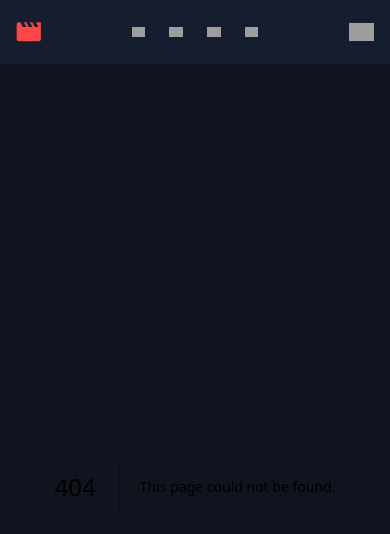
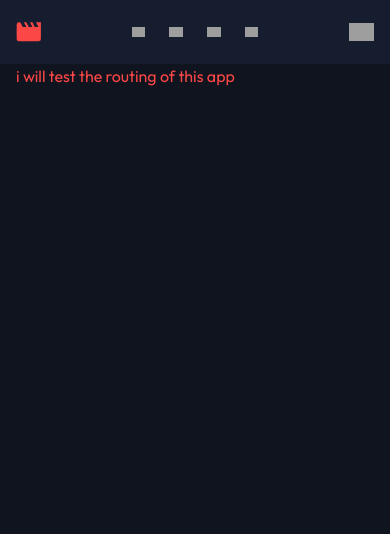
Before and after one commit to BilalHassen/entertainment-app, a Next.js app: page /testPage in a window 390 px wide. Before the commit this address had no page. Shown: the top 534 px of the page. Built offline with nearby package versions, Linux system fonts and the light colour scheme; grey boxes are pictures that could not be loaded.

Commit message:
add breakpoints for responsive design

```diff
--- a/app/layout.jsx
+++ b/app/layout.jsx
@@ -1,16 +1,8 @@
-// Importing the global CSS file to apply styles throughout the entire application.
+import Head from "next/head";
 import "../styles/global.css";
-// Importing the Outfit font from Google Fonts with Next.js
 import { Outfit } from "@next/font/google";
-// Importing React to create functional components.
 import React from "react";
 import Nav from "./ui/nav/nav.jsx";
-
-// This object defines metadata for the application, such as the title and description.
-export const metadata = {
-  title: "Movies App", // The title of the app, displayed in the browser tab or window title.
-  description: "Discover & organize your favourite movies and videos", // A brief description of the app.
-};
 
 // Corrected font import with the Outfit font
 const outfitFont = Outfit({
@@ -20,18 +12,24 @@ const outfitFont = Outfit({
 
 // The main layout component for the entire application.
 const RootLayout = ({ children }) => {
-  // The RootLayout component is using the 'children' prop.
-  // This prop will contain the content (components) passed to RootLayout when used elsewhere in the app.
-
   return (
     <html lang="en">
+      <Head>
+        {/* Adding the viewport meta tag */}
+        <meta name="viewport" content="width=device-width, initial-scale=1.0" />
+        <title>Movies App</title>
+        <meta
+          name="description"
+          content="Discover & organize your favourite movies and videos"
+        />
+      </Head>
       {/* Declaring the language for the document to be English */}
-      <body className={`${outfitFont.className} bg-darkBlue  h-lvh`}>
+      <body className={`${outfitFont.className} bg-darkBlue h-lvh`}>
         {/* This is a container for the main layout styles */}
         <Nav />
         {/* The <main> tag is semantically used for the main content of the page. */}
         {/* The 'children' prop will be rendered here, representing the content of each page */}
-        <main className="app">{children}</main>
+        <main className="app px-4">{children}</main>
       </body>
     </html>
   );
--- /dev/null
+++ b/app/testPage/page.jsx
@@ -0,0 +1,4 @@
+import "../../styles/global.css";
+export default function TestPage() {
+  return <h1 className="text-red">i will test the routing of this app</h1>;
+}
--- a/tailwind.config.js
+++ b/tailwind.config.js
@@ -5,6 +5,14 @@ module.exports = {
     "./components/**/*.{js,ts,jsx,tsx}",
   ],
   theme: {
+    screens: {
+      // Mobile-first design (default)
+      sm: "640px", // Tablet breakpoint
+      md: "768px", // Small desktop breakpoint
+      lg: "1024px", // Large desktop breakpoint
+      xl: "1280px", // Extra large desktop breakpoint
+      "2xl": "1536px", // Super large desktop
+    },
     extend: {
       colors: {
         red: "#FC4747", // Red from design system
```
Also changed, not shown: app/ui/nav/nav.jsx (+4 -0 lines).
